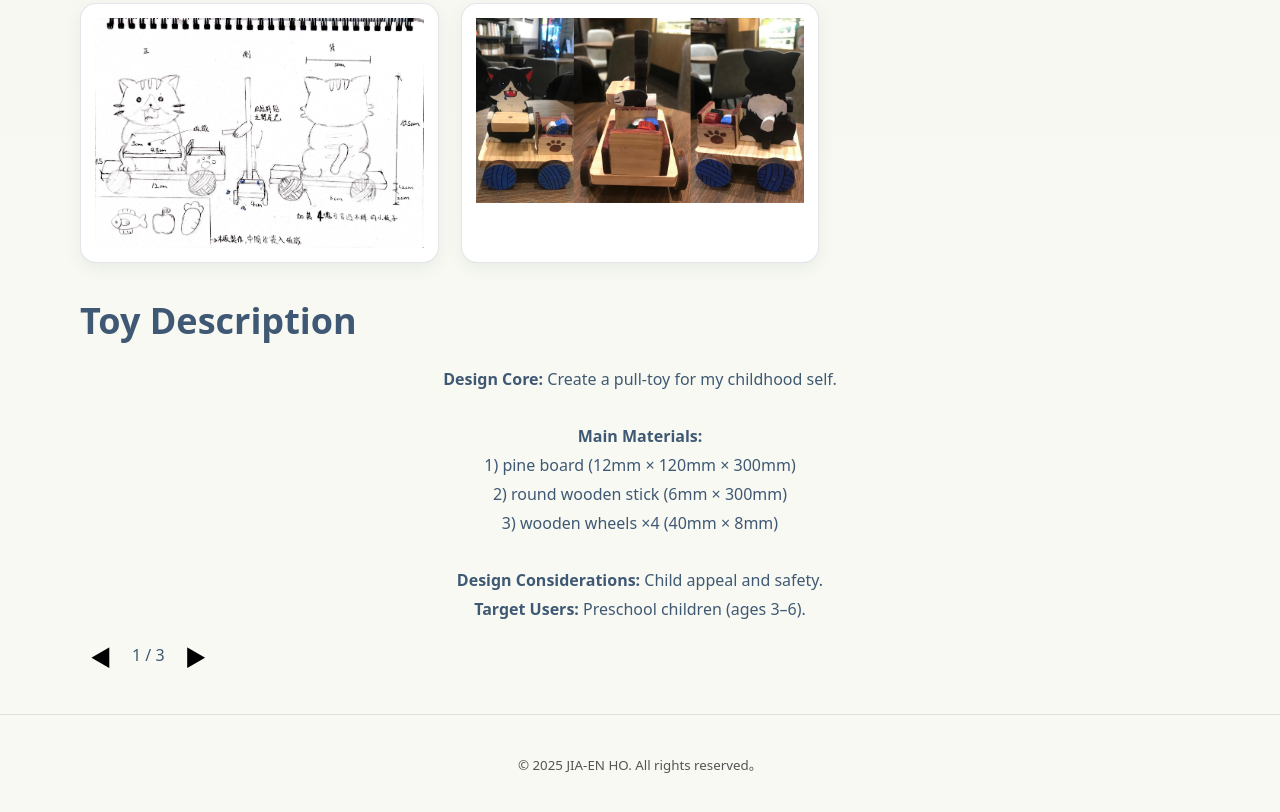
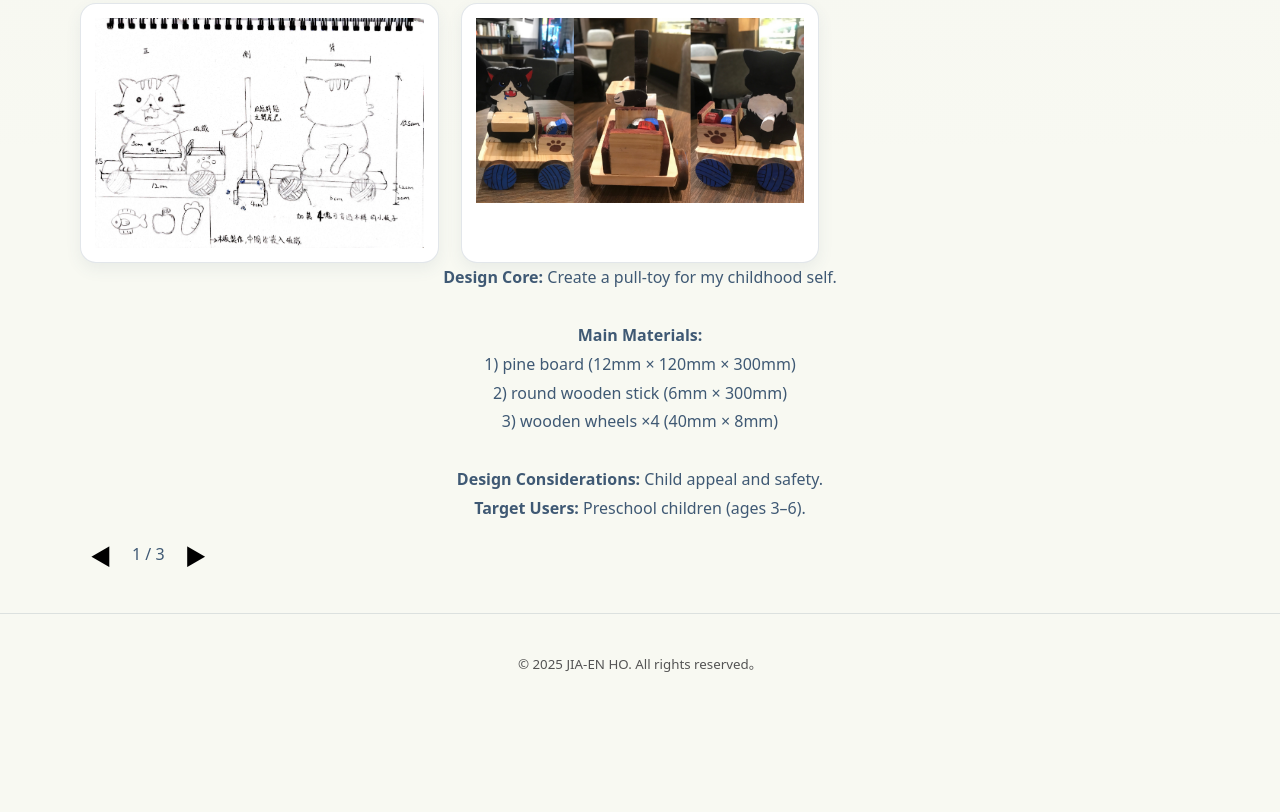
Before and after one commit to 41371103hjnh/final-2, a plain HTML site: page portfolio.html in a window 1280 px wide. Shown: the part 925-1737 px from the top of the page. After the commit the page ends 1638 px from the top, so only its background shows below. Drawn offline with Linux system fonts and the light colour scheme.

Commit message:
Update portfolio.html

```diff
--- a/portfolio.html
+++ b/portfolio.html
@@ -29,8 +29,6 @@
 
       <h2 style="margin-top:var(--space-4)">Basic Design</h2>
       <div class="cards" data-basic-grid></div>
-
-      <h2 style="margin-top:var(--space-4)">Toy Description</h2>
 <div class="toy-text" data-toy>
   <p>
     <strong>Design Core:</strong> Create a pull-toy for my childhood self.<br><br>
```
